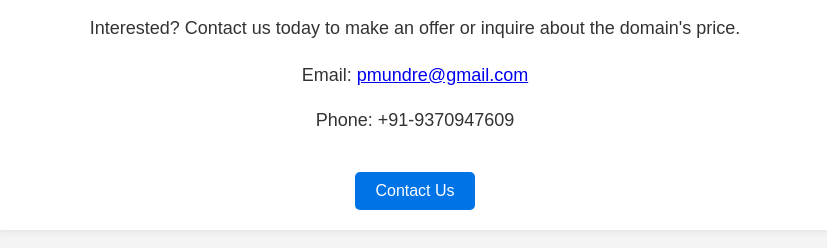
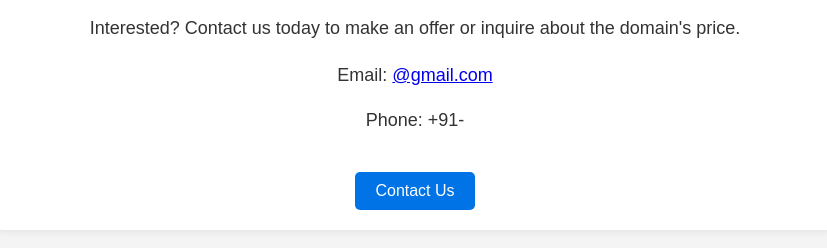
Before and after one commit to pranavmundre/WebpageDomainForSale, a plain HTML site: page index.html in a window 1280 px wide. Shown: the part 234-482 px from the top of the page, without its empty margins (225-1052 px from the left). Drawn offline with Linux system fonts and the light colour scheme.

Commit message:
Update index.html

```diff
--- a/index.html
+++ b/index.html
@@ -58,10 +58,10 @@
             Interested? Contact us today to make an offer or inquire about the domain's price.
         </p>
         <div class="contact-info">
-            <p>Email: <a href="mailto:pmundre@gmail.com">pmundre@gmail.com</a></p>
-            <p>Phone: +91-9370947609</p>
+            <p>Email: <a href="mailto:@gmail.com">@gmail.com</a></p>
+            <p>Phone: +91-</p>
         </div>
-        <a href="mailto:pmundre@gmail.com" class="button">Contact Us</a>
+        <a href="mailto:@gmail.com" class="button">Contact Us</a>
     </div>
 </body>
 </html>
```
